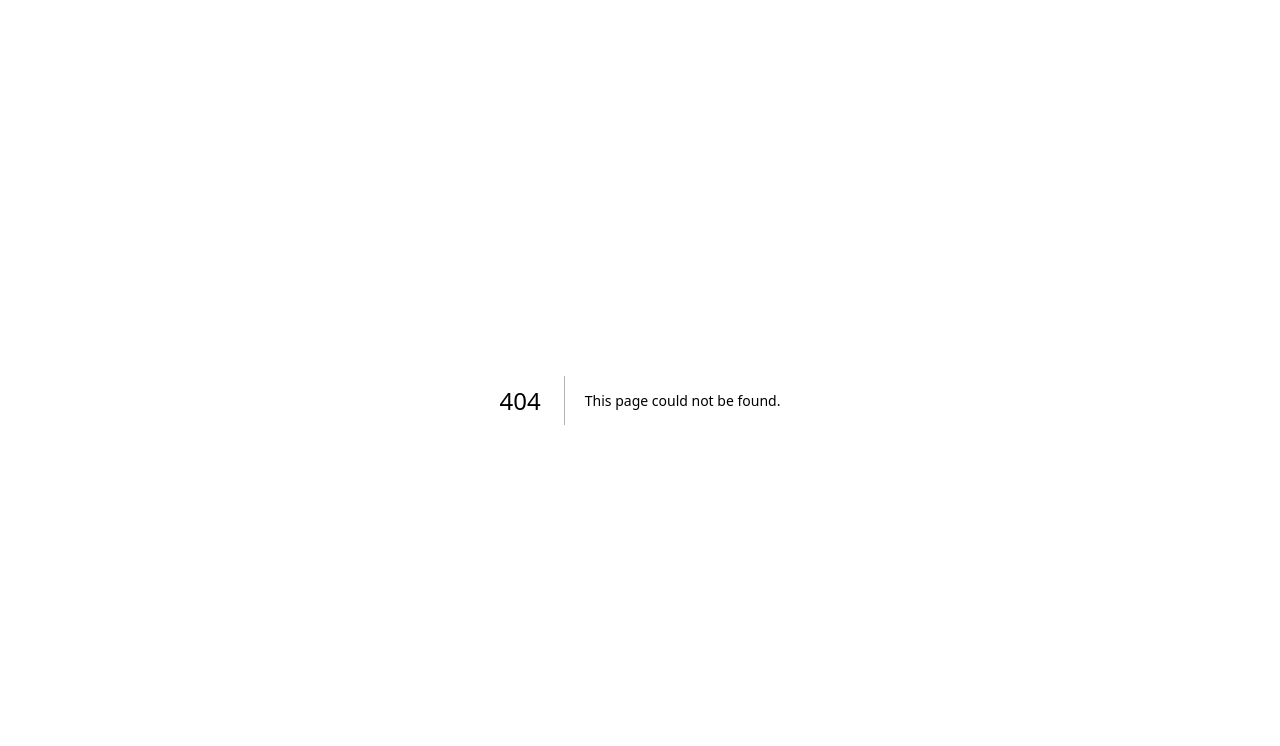
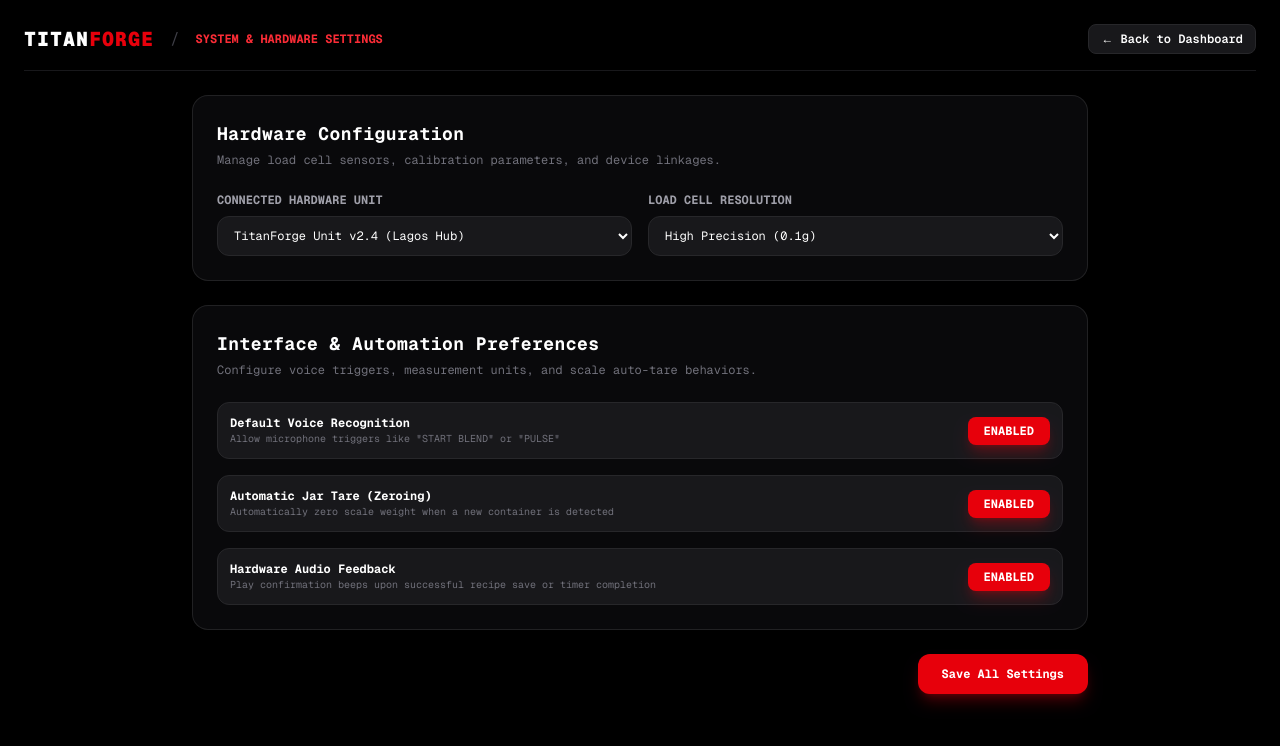
Before and after one commit to TitanForge-app/TitanForge, a Next.js app in the folder titanforge-fresh/: page /dashboard/settings in a window 1280 px wide. Before the commit this address had no page. Shown: the top 746 px of the page. Built offline with nearby package versions, Linux system fonts and the light colour scheme.

Commit message:
Add TitanForge settings board page

```diff
--- /dev/null
+++ b/titanforge-fresh/app/dashboard/settings/page.tsx
@@ -0,0 +1,160 @@
+'use client';
+
+import { useState } from 'react';
+import Link from 'next/link';
+
+export default function TitanForgeSettings() {
+  // Settings States
+  const [hardwareUnit, setHardwareUnit] = useState<string>('TitanForge Unit v2.4 (Lagos Hub)');
+  const [loadCellPrecision, setLoadCellPrecision] = useState<string>('High Precision (0.1g)');
+  const [voiceControlActive, setVoiceControlActive] = useState<boolean>(true);
+  const [autoTare, setAutoTare] = useState<boolean>(true);
+  const [units, setUnits] = useState<string>('Metric (Grams / kcal)');
+  const [notificationSound, setNotificationSound] = useState<boolean>(true);
+  const [savedStatus, setSavedStatus] = useState<string>('');
+
+  const handleSaveSettings = () => {
+    setSavedStatus('Settings successfully saved to hardware vault!');
+    setTimeout(() => {
+      setSavedStatus('');
+    }, 4000);
+  };
+
+  return (
+    <main className="min-h-screen bg-black text-white flex flex-col p-6 selection:bg-red-600 selection:text-white font-mono">
+      {/* Top Navbar */}
+      <nav className="flex justify-between items-center pb-4 border-b border-zinc-900 mb-6">
+        <div className="flex items-center gap-4">
+          <Link href="/" className="text-xl font-black tracking-wider">
+            TITAN<span className="text-red-600">FORGE</span>
+          </Link>
+          <span className="text-zinc-700">/</span>
+          <span className="text-xs text-red-500 font-bold uppercase">SYSTEM & HARDWARE SETTINGS</span>
+        </div>
+        <Link
+          href="/dashboard"
+          className="text-xs font-semibold px-3 py-1.5 bg-zinc-900 hover:bg-zinc-800 rounded-lg border border-zinc-800 transition-colors text-white inline-block"
+        >
+          ← Back to Dashboard
+        </Link>
+      </nav>
+
+      {/* Main Settings Container */}
+      <div className="max-w-4xl mx-auto w-full flex flex-col gap-6">
+
+        {/* Header Alert / Status Banner */}
+        {savedStatus && (
+          <div className="bg-green-950/40 border border-green-600/40 p-4 rounded-xl text-green-400 text-xs font-bold animate-pulse flex items-center justify-between">
+            <span>✓ {savedStatus}</span>
+          </div>
+        )}
+
+        <div className="bg-zinc-950 p-6 rounded-2xl border border-zinc-800/80 shadow-xl flex flex-col gap-6">
+          <div>
+            <h2 className="text-lg font-bold text-white tracking-wide">Hardware Configuration</h2>
+            <p className="text-xs text-zinc-500 mt-1">Manage load cell sensors, calibration parameters, and device linkages.</p>
+          </div>
+
+          <div className="grid grid-cols-1 md:grid-cols-2 gap-4">
+            {/* Hardware Unit Selector */}
+            <div className="flex flex-col gap-2">
+              <label className="text-xs font-bold text-zinc-400 uppercase">Connected Hardware Unit</label>
+              <select
+                value={hardwareUnit}
+                onChange={(e) => setHardwareUnit(e.target.value)}
+                className="bg-zinc-900 border border-zinc-800 px-3 py-2.5 rounded-xl text-xs text-white focus:outline-none focus:border-red-600"
+              >
+                <option value="TitanForge Unit v2.4 (Lagos Hub)">TitanForge Unit v2.4 (Lagos Hub)</option>
+                <option value="TitanForge Unit v2.5 (Beta Node)">TitanForge Unit v2.5 (Beta Node)</option>
+                <option value="Standalone Mobile Scale Kit">Standalone Mobile Scale Kit</option>
+              </select>
+            </div>
+
+            {/* Load Cell Precision */}
+            <div className="flex flex-col gap-2">
+              <label className="text-xs font-bold text-zinc-400 uppercase">Load Cell Resolution</label>
+              <select
+                value={loadCellPrecision}
+                onChange={(e) => setLoadCellPrecision(e.target.value)}
+                className="bg-zinc-900 border border-zinc-800 px-3 py-2.5 rounded-xl text-xs text-white focus:outline-none focus:border-red-600"
+              >
+                <option value="High Precision (0.1g)">High Precision (0.1g)</option>
+                <option value="Standard Precision (1.0g)">Standard Precision (1.0g)</option>
+                <option value="Macro Track Mode Only">Macro Track Mode Only</option>
+              </select>
+            </div>
+          </div>
+        </div>
+
+        {/* Preferences & Automation */}
+        <div className="bg-zinc-950 p-6 rounded-2xl border border-zinc-800/80 shadow-xl flex flex-col gap-6">
+          <div>
+            <h2 className="text-lg font-bold text-white tracking-wide">Interface & Automation Preferences</h2>
+            <p className="text-xs text-zinc-500 mt-1">Configure voice triggers, measurement units, and scale auto-tare behaviors.</p>
+          </div>
+
+          <div className="flex flex-col gap-4">
+            {/* Voice Control Toggle */}
+            <div className="flex items-center justify-between p-3 bg-zinc-900 rounded-xl border border-zinc-800">
+              <div>
+                <div className="text-xs font-bold text-white">Default Voice Recognition</div>
+                <div className="text-[10px] text-zinc-500">Allow microphone triggers like &quot;START BLEND&quot; or &quot;PULSE&quot;</div>
+              </div>
+              <button
+                onClick={() => setVoiceControlActive(!voiceControlActive)}
+                className={`px-4 py-1.5 text-xs font-bold rounded-lg transition-all ${
+                  voiceControlActive ? 'bg-red-600 text-white shadow-lg shadow-red-600/30' : 'bg-zinc-800 text-zinc-400'
+                }`}
+              >
+                {voiceControlActive ? 'ENABLED' : 'DISABLED'}
+              </button>
+            </div>
+
+            {/* Auto Tare Toggle */}
+            <div className="flex items-center justify-between p-3 bg-zinc-900 rounded-xl border border-zinc-800">
+              <div>
+                <div className="text-xs font-bold text-white">Automatic Jar Tare (Zeroing)</div>
+                <div className="text-[10px] text-zinc-500">Automatically zero scale weight when a new container is detected</div>
+              </div>
+              <button
+                onClick={() => setAutoTare(!autoTare)}
+                className={`px-4 py-1.5 text-xs font-bold rounded-lg transition-all ${
+                  autoTare ? 'bg-red-600 text-white shadow-lg shadow-red-600/30' : 'bg-zinc-800 text-zinc-400'
+                }`}
+              >
+                {autoTare ? 'ENABLED' : 'DISABLED'}
+              </button>
+            </div>
+
+            {/* Sound Effects Toggle */}
+            <div className="flex items-center justify-between p-3 bg-zinc-900 rounded-xl border border-zinc-800">
+              <div>
+                <div className="text-xs font-bold text-white">Hardware Audio Feedback</div>
+                <div className="text-[10px] text-zinc-500">Play confirmation beeps upon successful recipe save or timer completion</div>
+              </div>
+              <button
+                onClick={() => setNotificationSound(!notificationSound)}
+                className={`px-4 py-1.5 text-xs font-bold rounded-lg transition-all ${
+                  notificationSound ? 'bg-red-600 text-white shadow-lg shadow-red-600/30' : 'bg-zinc-800 text-zinc-400'
+                }`}
+              >
+                {notificationSound ? 'ENABLED' : 'DISABLED'}
+              </button>
+            </div>
+          </div>
+        </div>
+
+        {/* Action Button */}
+        <div className="flex justify-end gap-3 pb-8">
+          <button
+            onClick={handleSaveSettings}
+            className="px-6 py-3 bg-red-600 hover:bg-red-700 text-white font-bold text-xs rounded-xl shadow-lg shadow-red-600/30 transition-all"
+          >
+            Save All Settings
+          </button>
+        </div>
+
+      </div>
+    </main>
+  );
+}
```
